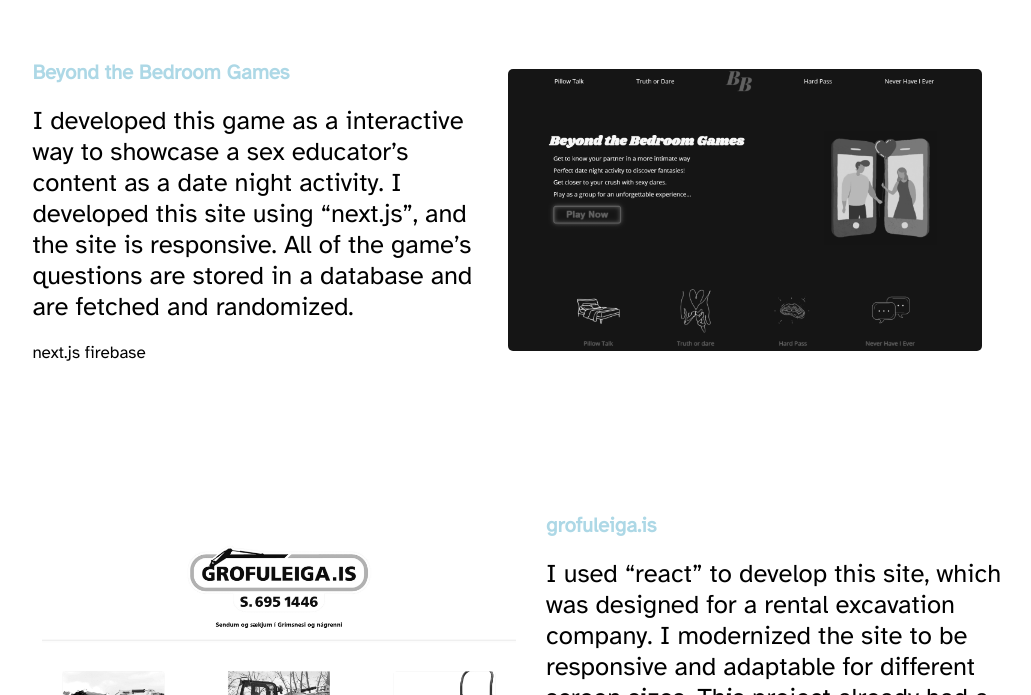
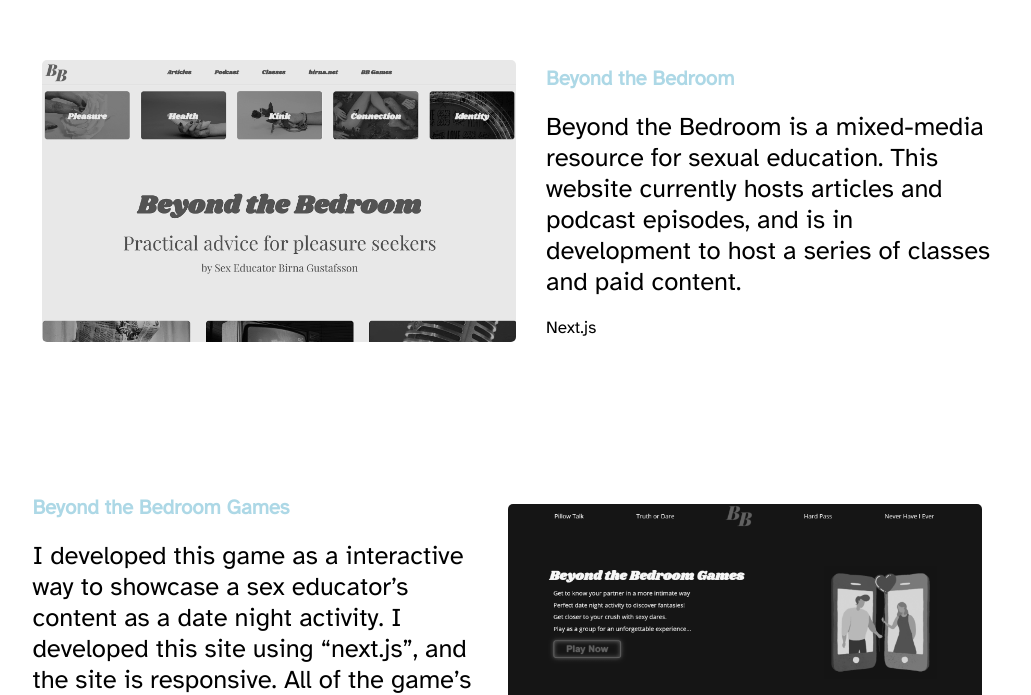
Before and after one commit to ViktorSnaer/portfolio, a plain HTML site: page index.html in a window 1280 px wide. Shown: the part 1280-1975 px from the top of the page, without its empty margins (128-1159 px from the left). Drawn offline with Linux system fonts and the light colour scheme.

Commit message:
add new project beyond the bedroom

```diff
--- a/index.html
+++ b/index.html
@@ -52,7 +52,7 @@
         <div class="viktor-card">
           <img class="profile-img" src="/public/img/profile-black-min.png" />
           <p class="about-text">
-            I'm a self-taught web developer with a focus on front-end development.
+            I'm a web developer with a focus on front-end development.
             I am experienced in HTML, CSS, JavaScript, as well as frameworks such as react and next.js. I am familiar with some back-end development as well.
 
             Something I pride myself on as a developer is my ability to adapt to new variables while honing my design skills. I have a flexible work schedule and am able to manage my time accordingly.
@@ -62,6 +62,33 @@
 
       <section class="projects" id="my-work">
         <!-- PROJECT 1 -->
+        <div class="project-card project-even">
+          <a href="https://beyond-the-bedroom.web.app/" target="_blank" class="project-link">
+          <img
+            src="/public/img/beyondthebedroom.png"
+            alt="Beyond the Bedroom"
+            class="project-img left slide-in"
+          />
+          <img
+          src="/public/img//beyondthebedroom-mobile.png"
+          alt="Beyond the Bedroom"
+          class="project-img-mobile left slide-in"
+        />
+
+        </a>
+          <ul class="project-overview right slide-in">
+            <li class="project-name">
+              <a href="http://grofuleiga.is" target="_blank" class="project-link">
+              <strong>Beyond the Bedroom</strong>
+            </a>
+            </li>
+            <li class="project-description">
+              Beyond the Bedroom is a mixed-media resource for sexual education. This website currently hosts articles and podcast episodes, and is in development to host a series of classes and paid content.
+            </li>
+            <li class="project-tec">Next.js</li>
+          </ul>
+        </div>
+        <!-- PROJECT 2 -->
         <div class="project-card">
           <ul class="project-overview left slide-in">
             <li class="project-name">
@@ -85,7 +112,7 @@
         />
         </a>
         </div>
-        <!-- PROJECT 2 -->
+        <!-- PROJECT 3 -->
         <div class="project-card project-even">
           <a href="http://grofuleiga.is" target="_blank" class="project-link">
           <img
@@ -112,7 +139,7 @@
             <li class="project-tec">react</li>
           </ul>
         </div>
-        <!-- PROJECT 3 -->
+        <!-- PROJECT 4 -->
         <div class="project-card">
           <ul class="project-overview left slide-in">
             <li class="project-name">
```
Also changed, not shown: public/img/beyondthebedroom-mobile.png (added), public/img/beyondthebedroom.png (added).
